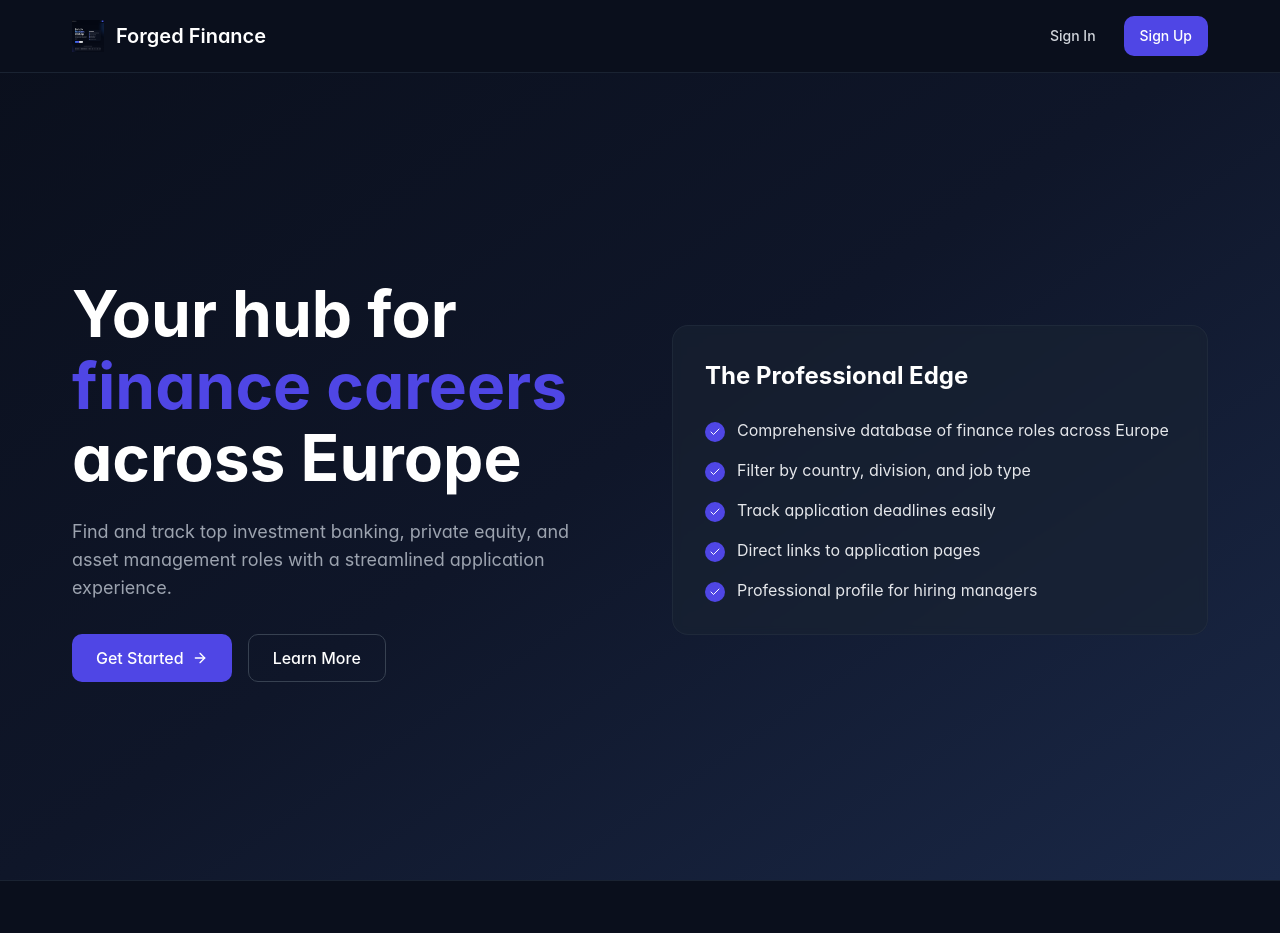
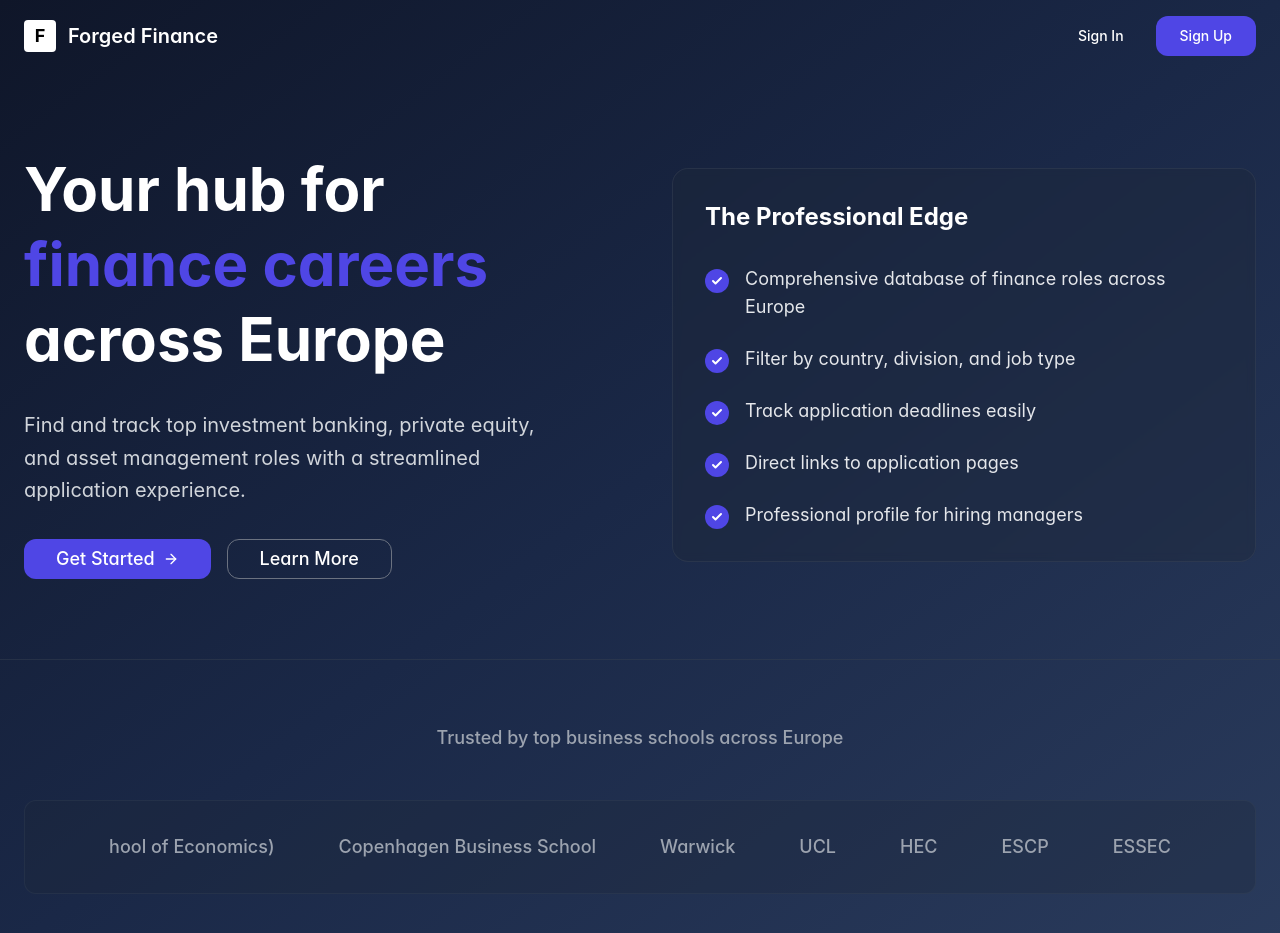
Before and after one commit to hilal582/forged-finance-hub, a React (Vite) app: page / in a window 1280 px wide. Shown: the top 933 px of the page. Built offline with nearby package versions, Linux system fonts and the light colour scheme.

Commit message:
Refactor: Replicate landing page from image
Redesigned the landing page to exactly match the provided image, removing all existing content and recreating the layout, typography, and styling.

```diff
--- a/src/components/Hero.tsx
+++ b/src/components/Hero.tsx
@@ -1,6 +1,6 @@
 
 import React, { useEffect } from 'react';
-import { ArrowRight, Check } from 'lucide-react';
+import { ArrowRight } from 'lucide-react';
 import { Button } from '@/components/ui/button';
 import { useAuth } from '@/hooks/useAuth';
 
@@ -17,26 +17,21 @@ export const Hero = ({ onSignInClick, onGetAccessClick }: HeroProps) => {
   }, []);
 
   return (
-    <>
-      {/* Navigation - Exact match with logo */}
-      <nav className="fixed top-0 left-0 right-0 z-50 bg-[#0A0F1C] border-b border-[#1A2332]">
-        <div className="max-w-[1200px] mx-auto px-8 py-4 flex justify-between items-center">
+    <div className="min-h-screen bg-gradient-to-br from-[#0F1629] via-[#1A2847] to-[#2A3B5C] text-white">
+      {/* Navigation */}
+      <nav className="flex justify-between items-center px-6 py-4">
         <div className="flex items-center space-x-3">
-            <img
-              src="/lovable-uploads/b8a8639e-5559-4a59-b902-4dd8354cac28.png"
-              alt="Forged Finance Logo"
-              className="w-8 h-8"
-            />
-            <div className="text-xl font-semibold text-white">
-              Forged Finance
+          <div className="w-8 h-8 bg-white rounded flex items-center justify-center">
+            <span className="text-black font-bold text-lg">F</span>
           </div>
+          <span className="text-xl font-semibold">Forged Finance</span>
         </div>
 
-          <div className="flex items-center space-x-3">
+        <div className="flex items-center space-x-4">
           {user ? (
             <Button
               variant="ghost"
-                className="text-gray-300 hover:text-white hover:bg-[#1A2332] text-sm px-4 py-2"
+              className="text-white hover:text-white hover:bg-white/10"
               onClick={signOut}
             >
               Sign Out
@@ -44,63 +39,59 @@ export const Hero = ({ onSignInClick, onGetAccessClick }: HeroProps) => {
           ) : (
             <Button
               variant="ghost"
-                className="text-gray-300 hover:text-white hover:bg-[#1A2332] text-sm px-4 py-2"
+              className="text-white hover:text-white hover:bg-white/10"
               onClick={onSignInClick}
             >
               Sign In
             </Button>
           )}
           <Button
-              className="bg-[#4F46E5] text-white hover:bg-[#4338CA] text-sm px-4 py-2 rounded-md font-medium"
+            className="bg-[#4F46E5] text-white hover:bg-[#4338CA] px-6 py-2 rounded-lg font-medium"
             onClick={onGetAccessClick}
           >
             Sign Up
           </Button>
         </div>
-        </div>
       </nav>
 
-      {/* Hero Section - Exact replica with tight spacing */}
-      <section className="min-h-screen bg-gradient-to-br from-[#0A0F1C] via-[#0F1629] to-[#1A2847] relative overflow-hidden pt-20">
-        <div className="max-w-[1200px] mx-auto px-8 h-screen flex items-center">
-          <div className="grid lg:grid-cols-2 gap-16 items-center w-full">
-            {/* Left Content - Exact typography and spacing */}
+      {/* Main Content */}
+      <div className="max-w-7xl mx-auto px-6 py-20">
+        <div className="grid lg:grid-cols-2 gap-16 items-center">
+          {/* Left Content */}
           <div className="space-y-8">
-              <div className="space-y-6">
-                <h1 className="text-[64px] leading-[72px] font-bold text-white">
+            <h1 className="text-6xl font-bold leading-tight">
               Your hub for{' '}
               <span className="text-[#4F46E5]">finance careers</span>{' '}
               across Europe
             </h1>
 
-                <p className="text-[18px] leading-[28px] text-[#9CA3AF] max-w-[520px]">
+            <p className="text-xl text-gray-300 leading-relaxed max-w-lg">
               Find and track top investment banking, private equity, and
               asset management roles with a streamlined application experience.
             </p>
-              </div>
 
             <div className="flex gap-4">
               <Button
-                  className="bg-[#4F46E5] text-white hover:bg-[#4338CA] px-6 py-3 text-base font-medium rounded-md flex items-center gap-2 h-12"
+                className="bg-[#4F46E5] text-white hover:bg-[#4338CA] px-8 py-3 text-lg font-medium rounded-lg flex items-center gap-2"
                 onClick={onGetAccessClick}
               >
                 Get Started
-                  <ArrowRight className="w-4 h-4" />
+                <ArrowRight className="w-5 h-5" />
               </Button>
               <Button
                 variant="outline"
-                  className="border border-[#374151] text-white hover:bg-[#374151] px-6 py-3 text-base font-medium rounded-md bg-transparent h-12"
+                className="border border-gray-500 text-white hover:bg-white/10 px-8 py-3 text-lg font-medium rounded-lg bg-transparent"
               >
                 Learn More
               </Button>
             </div>
           </div>
 
-            {/* Right Content - Exact card design with tight spacing */}
-            <div className="bg-[#1A2332]/60 border border-[#374151]/30 rounded-2xl p-8 backdrop-blur-sm">
-              <h3 className="text-[24px] font-bold text-white mb-6">The Professional Edge</h3>
+          {/* Right Content - Features Card */}
+          <div className="bg-[#1E293B]/40 border border-gray-600/30 rounded-2xl p-8 backdrop-blur-sm">
+            <h3 className="text-2xl font-bold mb-8">The Professional Edge</h3>
 
-              <div className="space-y-4">
+            <div className="space-y-6">
               {[
                 'Comprehensive database of finance roles across Europe',
                 'Filter by country, division, and job type',
@@ -108,31 +99,33 @@ export const Hero = ({ onSignInClick, onGetAccessClick }: HeroProps) => {
                 'Direct links to application pages',
                 'Professional profile for hiring managers'
               ].map((feature, index) => (
-                  <div key={index} className="flex items-start space-x-3">
-                    <div className="w-5 h-5 bg-[#4F46E5] rounded-full flex items-center justify-center flex-shrink-0 mt-1">
-                      <Check className="w-3 h-3 text-white" />
+                <div key={index} className="flex items-start space-x-4">
+                  <div className="w-6 h-6 bg-[#4F46E5] rounded-full flex items-center justify-center flex-shrink-0 mt-1">
+                    <svg className="w-3 h-3 text-white" viewBox="0 0 12 12" fill="currentColor">
+                      <path d="M10 3L4.5 8.5L2 6" stroke="currentColor" strokeWidth="2" strokeLinecap="round" strokeLinejoin="round" fill="none"/>
+                    </svg>
                   </div>
-                    <p className="text-[16px] leading-[24px] text-[#E5E7EB]">{feature}</p>
+                  <p className="text-lg text-gray-200">{feature}</p>
                 </div>
               ))}
             </div>
           </div>
         </div>
       </div>
-      </section>
 
-      {/* Trusted by section - Exact match with minimal spacing */}
-      <section className="py-12 bg-[#0A0F1C] border-t border-[#1A2332]">
-        <div className="max-w-[1200px] mx-auto px-8">
-          <div className="text-center mb-8">
-            <h3 className="text-[16px] text-[#6B7280] font-medium">
+      {/* Trusted by section */}
+      <div className="border-t border-gray-700/50 py-16">
+        <div className="max-w-7xl mx-auto px-6">
+          <div className="text-center mb-12">
+            <h3 className="text-lg text-gray-400 font-medium">
               Trusted by top business schools across Europe
             </h3>
           </div>
 
-          <div className="flex justify-center items-center gap-12 opacity-70">
+          <div className="bg-[#1E293B]/30 border border-gray-600/20 rounded-xl p-8">
+            <div className="flex justify-center items-center gap-16 flex-wrap text-gray-400">
               {[
-              'London School of Economics',
+                'hool of Economics)',
                 'Copenhagen Business School',
                 'Warwick',
                 'UCL',
@@ -140,13 +133,14 @@ export const Hero = ({ onSignInClick, onGetAccessClick }: HeroProps) => {
                 'ESCP',
                 'ESSEC'
               ].map((school, index) => (
-              <div key={index} className="text-[#6B7280] font-medium text-[14px] whitespace-nowrap">
+                <div key={index} className="text-lg font-medium">
                   {school}
                 </div>
               ))}
             </div>
           </div>
-      </section>
-    </>
+        </div>
+      </div>
+    </div>
   );
 };
--- a/src/index.css
+++ b/src/index.css
@@ -3,12 +3,11 @@
 @tailwind components;
 @tailwind utilities;
 
-/* Import Inter font - exact match */
+/* Import Inter font */
 @import url('https://fonts.googleapis.com/css2?family=Inter:wght@400;500;600;700;800;900&display=swap');
 
 @layer base {
   :root {
-    /* Light Theme */
     --background: 0 0% 100%;
     --foreground: 0 0% 3.9%;
     --card: 0 0% 100%;
@@ -32,7 +31,6 @@
   }
 
   .dark {
-    /* Dark Theme - exact colors matching the image */
     --background: 221 100% 7%;
     --foreground: 210 40% 98%;
     --card: 221 100% 7%;
@@ -66,20 +64,17 @@
     font-feature-settings: 'cv02', 'cv03', 'cv04', 'cv11';
     -webkit-font-smoothing: antialiased;
     -moz-osx-font-smoothing: grayscale;
-    background: linear-gradient(135deg, #0A0F1C 0%, #0F1629 50%, #1A2847 100%);
-    color: white;
     margin: 0;
     padding: 0;
   }
 
   html {
     scroll-behavior: smooth;
-    background: linear-gradient(135deg, #0A0F1C 0%, #0F1629 50%, #1A2847 100%);
     margin: 0;
     padding: 0;
   }
 
-  /* Custom scrollbar to match design */
+  /* Custom scrollbar */
   ::-webkit-scrollbar {
     width: 6px;
   }
@@ -115,33 +110,3 @@
     transition: all 0.2s cubic-bezier(0.4, 0, 0.2, 1);
   }
 }
-
-/* Clean, minimal design matching the reference */
-.glass {
-  background: rgba(26, 35, 50, 0.6);
-  backdrop-filter: blur(20px);
-  border: 1px solid rgba(55, 65, 81, 0.3);
-}
-
-/* Button styles matching the reference */
-.btn-primary {
-  background: #4F46E5;
-  color: white;
-  border: none;
-  transition: all 0.2s ease;
-}
-
-.btn-primary:hover {
-  background: #4338CA;
-}
-
-.btn-outline {
-  background: transparent;
-  color: white;
-  border: 1px solid #374151;
-  transition: all 0.2s ease;
-}
-
-.btn-outline:hover {
-  background: #374151;
-}
--- a/src/pages/Index.tsx
+++ b/src/pages/Index.tsx
@@ -1,6 +1,6 @@
+
 import React, { useState } from 'react';
 import { Hero } from '@/components/Hero';
-import { Footer } from '@/components/Footer';
 import { AuthPage } from '@/components/AuthPage';
 import { AuthProvider, useAuth } from '@/hooks/useAuth';
 
@@ -22,7 +22,7 @@ const IndexContent = () => {
 
   if (loading) {
     return (
-      <div className="min-h-screen bg-[#0B1426] flex items-center justify-center">
+      <div className="min-h-screen bg-gradient-to-br from-[#0F1629] via-[#1A2847] to-[#2A3B5C] flex items-center justify-center">
         <div className="animate-spin rounded-full h-32 w-32 border-b-2 border-[#4F46E5]"></div>
       </div>
     );
@@ -33,9 +33,8 @@ const IndexContent = () => {
   }
 
   return (
-    <div className="min-h-screen bg-[#0B1426] overflow-x-hidden">
+    <div className="min-h-screen">
       <Hero onSignInClick={handleSignInClick} onGetAccessClick={handleGetAccessClick} />
-      <Footer />
     </div>
   );
 };
```
Lines whose indentation alone changed are shown as unchanged.
